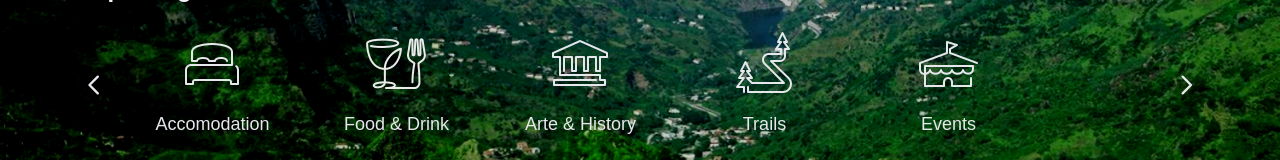
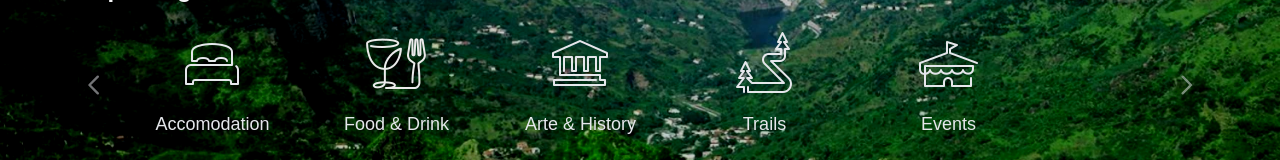
Before and after one commit to dtmiranda/travel-frontend, a Next.js app: page / in a window 1280 px wide. Shown: the part 387-547 px from the top of the page. Built offline with nearby package versions, Linux system fonts and the light colour scheme.

Commit message:
hide scroll bar

```diff
--- a/src/components/Category.tsx
+++ b/src/components/Category.tsx
@@ -21,8 +21,8 @@ export default function Category() {
 
   return (
     <div className="relative mt-4 flex justify-start items-center">
-      <HiOutlineChevronLeft className='cursor-pointer' onClick={slideLeft} size={30} color='#E5E7EB' />
-      <div id='slider' className='w-full h-full overflow-x-scroll scroll whitespace-nowrap scroll-smooth'>
+      <HiOutlineChevronLeft className='cursor-pointer opacity-50 hover:opacity-100' onClick={slideLeft} size={30} color='#E5E7EB' />
+      <div id='slider' className='w-full h-full overflow-x-scroll scroll whitespace-nowrap scroll-smooth scrollbar-hide'>
         {categories.map((category) => (
           <div className='inline-block'>
             <Link href={category.link} className="category">
@@ -34,7 +34,7 @@ export default function Category() {
 
         ))}
       </div>
-      <HiOutlineChevronRight className='cursor-pointer' onClick={slideRight} size={30} color='#E5E7EB' />
+      <HiOutlineChevronRight className='cursor-pointer opacity-50 hover:opacity-100' onClick={slideRight} size={30} color='#E5E7EB' />
 
 
     </div>
```
